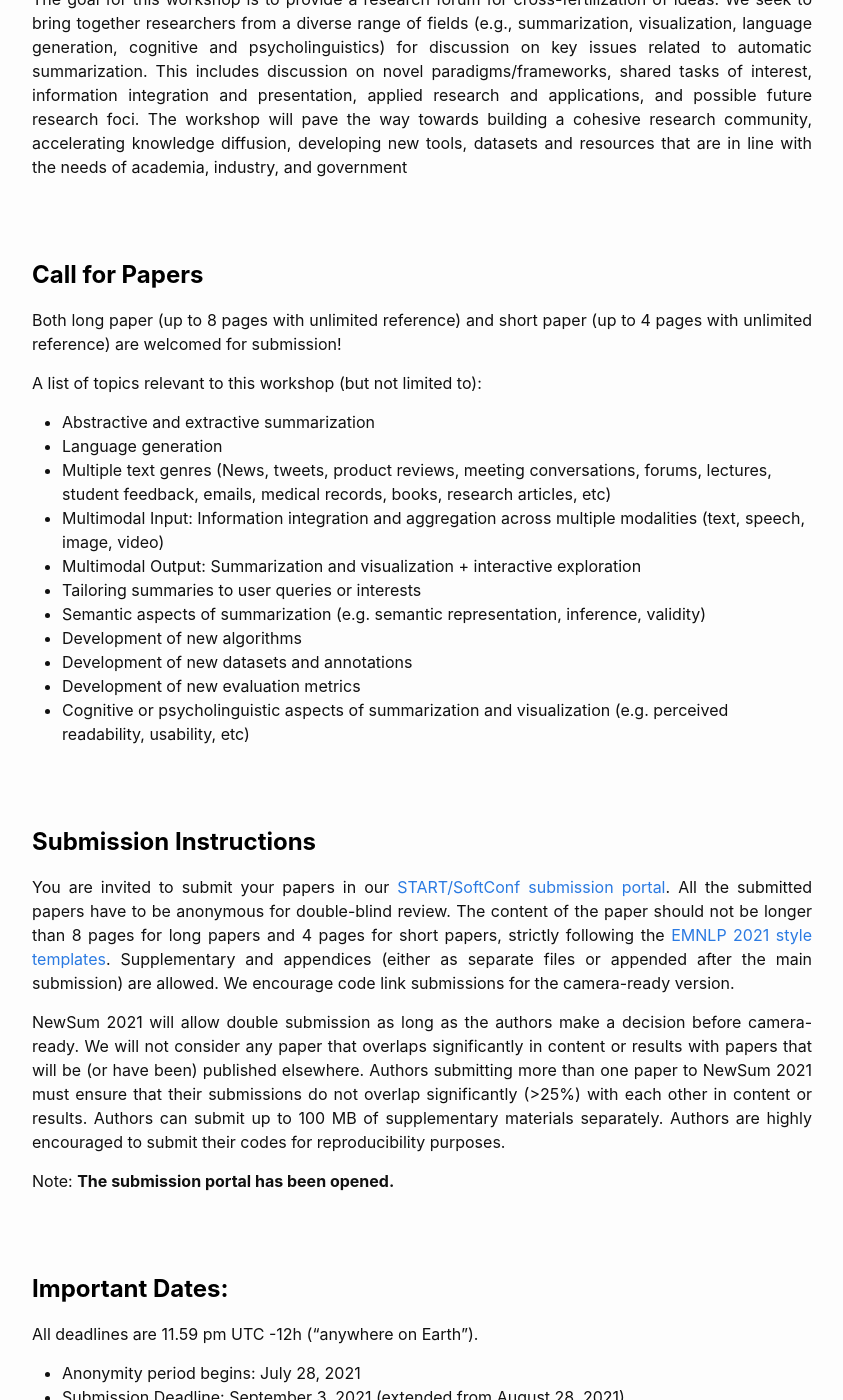
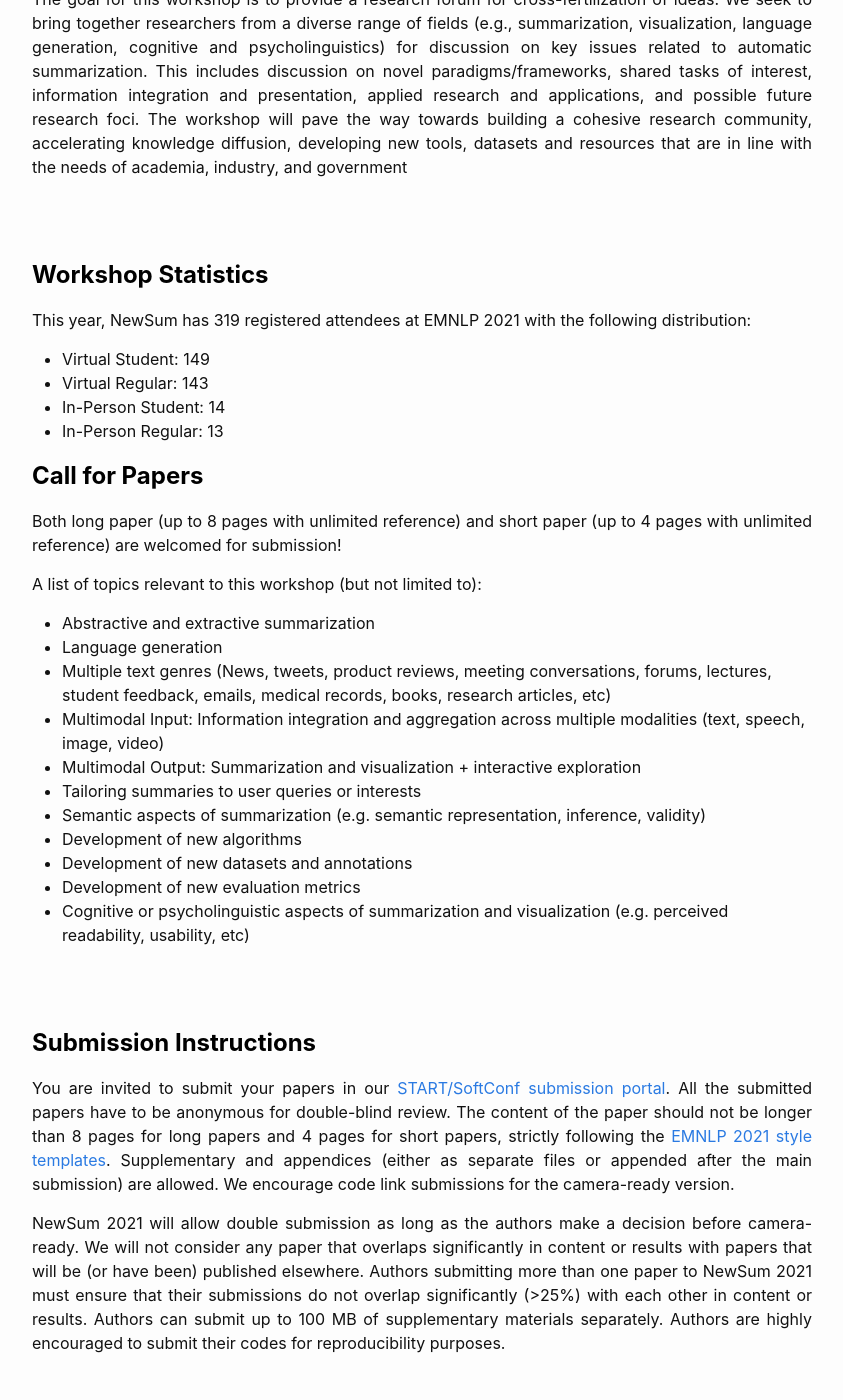
Before and after one commit to newsumm/newsumm.github.io, a Jekyll site: the page built from index.md, in a window 1280 px wide and 1400 px high, scrolled down 947 px. Shown: the whole window, without its empty margins (218-1061 px from the left). Built offline with Jekyll 4.4.1, drawn with Linux system fonts in a browser that asks for light colours.

Commit message:
Update index.md

```diff
--- a/index.md
+++ b/index.md
@@ -35,6 +35,14 @@ The goal for this workshop is to provide a research forum for cross-fertilizatio
 <br><br>
 
 <!-- Call for Papers -->
+<h2 class="blackpar_title" id="Call for Papers">Workshop Statistics</h2>
+This year, NewSum has 319 registered attendees at EMNLP 2021 with the following distribution:
+- Virtual Student: 149
+- Virtual Regular: 143
+- In-Person Student: 14
+- In-Person Regular: 13
+
+<!-- Call for Papers -->
 <h2 class="blackpar_title" id="Call for Papers">Call for Papers</h2>
 
 Both long paper (up to 8 pages with unlimited reference) and short paper (up to 4 pages with unlimited reference) are welcomed for submission!
@@ -61,9 +69,6 @@ You are invited to submit your papers in our <a href='https://www.softconf.com/e
 
 
 NewSum 2021 will allow double submission as long as the authors make a decision before camera-ready. We will not consider any paper that overlaps significantly in content or results with papers that will be (or have been) published elsewhere. Authors submitting more than one paper to NewSum 2021 must ensure that their submissions do not overlap significantly (>25%) with each other in content or results. Authors can submit up to 100 MB of supplementary materials separately. Authors are highly encouraged to submit their codes for reproducibility purposes.
-
-
-Note: <b>The submission portal has been opened. </b>
 
 <br><br>
 <h2 class="blackpar_title" id="Dates">Important Dates:</h2>
```
